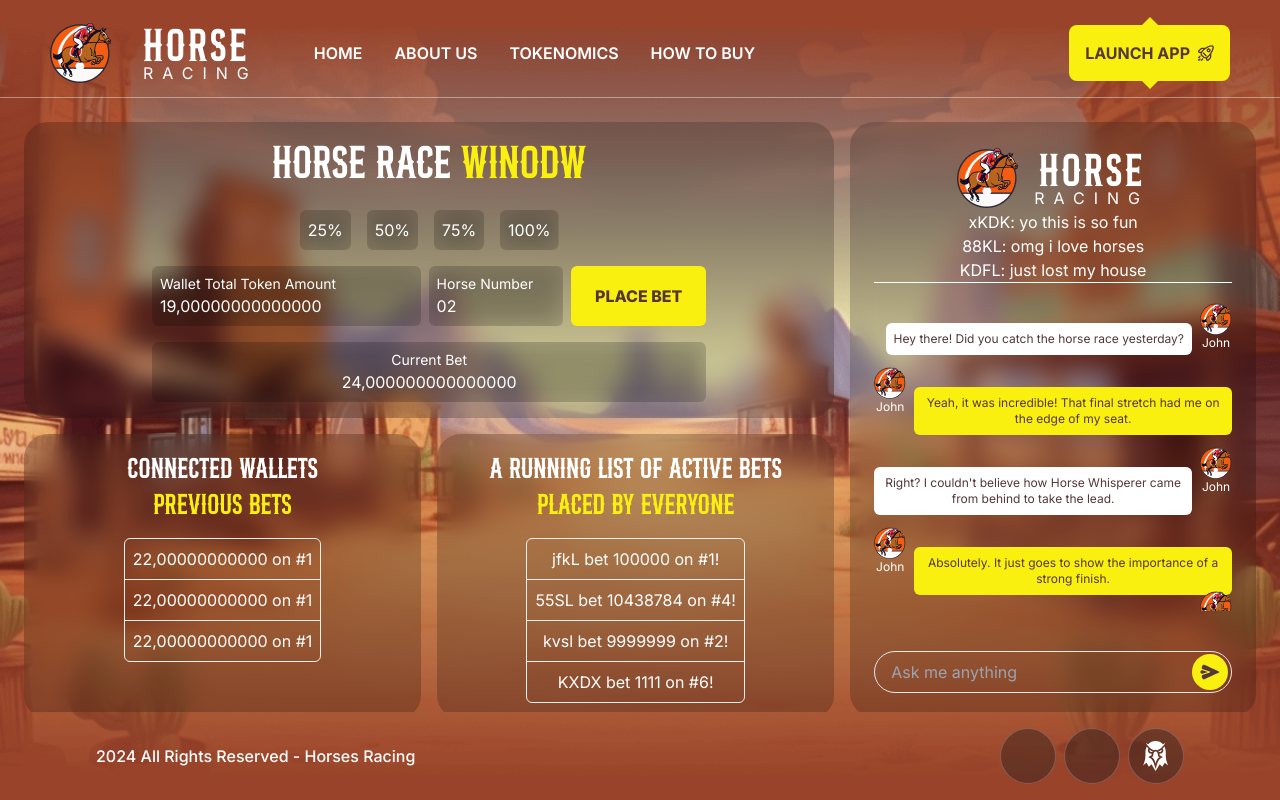
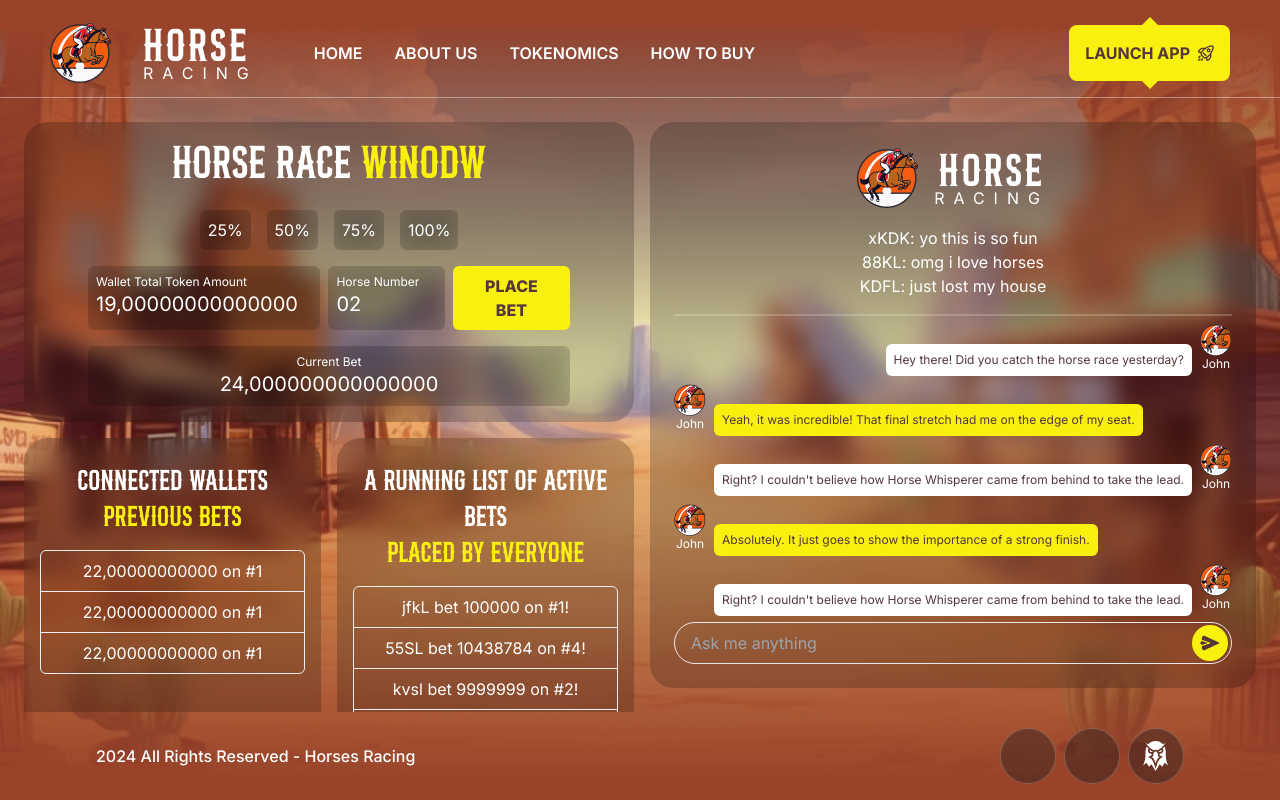
Before and after one commit to 0xcrypto102/HorseRacing, a Next.js app in the folder app/frontend/: page /launchapp in a window 1280 px wide. Built offline with nearby package versions, Linux system fonts and the light colour scheme; some icons are missing.

Commit message:
updated: launchpad

```diff
--- a/app/frontend/src/app/globals.css
+++ b/app/frontend/src/app/globals.css
@@ -26,6 +26,21 @@ body {
     rgb(var(--background-start-rgb));
 }
 
+::-webkit-scrollbar {
+  display: none; /* For Chrome, Safari, and Opera */
+}
+
+/* For Firefox */
+html {
+  scrollbar-width: none;
+  -ms-overflow-style: none;
+}
+
+body {
+  scrollbar-width: none;
+  -ms-overflow-style: none;
+}
+
 @layer utilities {
   .text-balance {
     text-wrap: balance;
--- a/app/frontend/src/app/launchapp/page.tsx
+++ b/app/frontend/src/app/launchapp/page.tsx
@@ -1,8 +1,9 @@
 export default function Home() {
   return (
-    <div className="flex h-fit md:p-6 p-8 gap-4">
-      <div className="w-2/3">
-        <div className="md:py-4 py-4 px-32 bg-black bg-opacity-20 rounded-3xl backdrop-blur-md text-center gap-4">
+    <div className="flex flex-col md:flex-row h-full md:p-6 p-8 gap-4">
+      <div className="flex-1">
+        {/* part1 start*/}
+        <div className="md:py-4 py-4 px-16 bg-black bg-opacity-20 rounded-3xl backdrop-blur-md text-center gap-4">
           <div className=" font-main-title text-5xl w-full text-center">
             horse race <span className="text-primary">winodw</span>
           </div>
@@ -22,31 +23,33 @@ export default function Home() {
           </div>
           <div className="flex flex-row w-full gap-2 mt-4">
             <div className="flex flex-col w-1/2 bg-black bg-opacity-10 rounded-md backdrop-blur-md p-2">
-              <div className=" text-left text-sm">
+              <div className=" text-left text-xs">
                 Wallet Total Token Amount
               </div>
-              <div className=" text-left">19,00000000000000</div>
+              <div className=" text-left text-xl overflow-scroll">19,00000000000000</div>
             </div>
             <div className="flex flex-col w-1/4 bg-black bg-opacity-10 rounded-md backdrop-blur-md p-2">
-              <div className=" text-left text-sm">Horse Number</div>
-              <div className=" text-left">02</div>
+              <div className=" text-left text-xs">Horse Number</div>
+              <div className=" text-left text-xl overflow-scroll">02</div>
             </div>
             <button className=" bg-primary text-secondary font-extrabold rounded-md p-2 px-4 w-1/4">
               PLACE BET
             </button>
           </div>
           <div className="flex flex-col bg-black bg-opacity-10 rounded-md backdrop-blur-md p-2 w-full mt-4">
-            <div className=" text-center text-sm">Current Bet</div>
-            <div className=" text-center">24,000000000000000</div>
+            <div className=" text-center text-xs">Current Bet</div>
+            <div className=" text-center text-xl overflow-scroll">24,000000000000000</div>
           </div>
         </div>
-        <div className="flex mt-4 gap-4">
-          <div className="flex-1 justify-center items-center md:p-4 p-4 bg-black bg-opacity-20 rounded-3xl backdrop-blur-md text-center">
+        {/* part1 end*/}
+        <div className="flex flex-col md:flex-row gap-4 mt-4">
+          {/* part2 start*/}
+          <div className="flex-1 justify-center items-center md:px-4 px-4 md:py-6 py-6 bg-black bg-opacity-20 rounded-3xl backdrop-blur-md text-center">
             <div className="font-main-title text-3xl">Connected Wallets</div>
             <div className="font-main-title text-3xl text-primary">
               Previous Bets
             </div>
-            <div className="rounded-md border border-[#eeeeee] flex flex-col w-fit mt-4 mx-auto">
+            <div className="rounded-md border border-[#eeeeee] flex flex-col mt-4 mx-auto">
               <div className="border-b border-b-[#eeeeee] p-2">
                 22,00000000000 on #1
               </div>
@@ -56,14 +59,16 @@ export default function Home() {
               <div className="p-2">22,00000000000 on #1</div>
             </div>
           </div>
-          <div className="flex-1 items-center md:p-4 p-4 bg-black bg-opacity-20 rounded-3xl backdrop-blur-md text-center">
+          {/* part2 end*/}
+          {/* part3 start*/}
+          <div className="flex-1 items-center md:px-4 px-4 md:py-6 py-6 bg-black bg-opacity-20 rounded-3xl backdrop-blur-md text-center">
             <div className="font-main-title text-3xl">
               a running list of active bets
             </div>
             <div className="font-main-title text-3xl text-primary">
               placed by everyone
             </div>
-            <div className="rounded-md border border-[#eeeeee] flex flex-col w-fit mt-4 mx-auto">
+            <div className="rounded-md border border-[#eeeeee] flex flex-col mt-4 mx-auto">
               <div className="border-b border-b-[#eeeeee] p-2">
                 jfkL bet 100000 on #1!
               </div>
@@ -76,9 +81,11 @@ export default function Home() {
               <div className="p-2">KXDX bet 1111 on #6!</div>
             </div>
           </div>
+          {/* part3 end*/}
         </div>
       </div>
-      <div className="w-1/3 p-6 bg-black bg-opacity-20 rounded-3xl backdrop-blur-md text-center h-full flex flex-col justify-between">
+      {/* part4 end*/}
+      <div className="flex-2 p-6 bg-black bg-opacity-20 rounded-3xl backdrop-blur-md text-center h-full flex flex-col justify-between">
         <div className="flex justify-center lg:gap-4 gap-2">
           <img
             src="/images/logo.png"
@@ -92,67 +99,69 @@ export default function Home() {
             <div className="tracking-[9px] -mt-2">RACING</div>
           </div>
         </div>
-        <div className="flex flex-col border-b border-b-white">
+
+        <div className="flex flex-col border-b-2 border-b-white py-4 border-opacity-20">
           <div> xKDK: yo this is so fun</div>
           <div> 88KL: omg i love horses</div>
           <div> KDFL: just lost my house</div>
         </div>
-        <div className="flex flex-col justify-between gap-4 grow overflow-auto">
-          <div className="flex flex-col gap-4">
-            <div className="flex flex-row relative gap-2 mt-10">
-              <div className=" absolute -top-5 right-0">
+
+        <div className="flex flex-col gap-4 grow overflow-auto py-2">
+          <div className="flex flex-col gap-2">
+            <div className="flex flex-row gap-2 ml-auto pl-10">
+              <div className="flex flex-row bg-white w-fit text-secondary rounded-md p-2 text-xs mt-5">
+                {"Hey there! Did you catch the horse race yesterday?"}
+              </div>
+              <div className="">
                 <img src="/images/logo.png" className=" rounded-full w-8 h-8" />
                 <div className=" text-xs"> John</div>
               </div>
-              <div className="flex flex-row bg-white w-fit text-secondary rounded-md p-2 text-xs absolute right-10">
-                Hey there! Did you catch the horse race yesterday?
+            </div>
+
+            <div className="flex flex-row gap-2 mr-auto pr-10">
+              <div className="">
+                <img src="/images/logo.png" className=" rounded-full w-8 h-8" />
+                <div className=" text-xs"> John</div>
+              </div>
+              <div className="flex flex-row bg-primary w-fit text-secondary rounded-md p-2 text-xs mt-5">
+                {"Yeah, it was incredible! That final stretch had me on the edge of my seat."}
               </div>
             </div>
 
-            <div className="flex flex-row relative gap-2 mt-12">
-              <div className=" absolute -top-5 left-0">
+            <div className="flex flex-row gap-2 ml-auto pl-10">
+              <div className="flex flex-row bg-white w-fit text-secondary rounded-md p-2 text-xs mt-5">
+                {"Right? I couldn't believe how Horse Whisperer came from behind to take the lead."}
+              </div>
+              <div className="">
                 <img src="/images/logo.png" className=" rounded-full w-8 h-8" />
                 <div className=" text-xs"> John</div>
               </div>
-              <div className="flex flex-row bg-primary w-fit text-secondary rounded-md p-2 text-xs absolute left-10">
-                Yeah, it was incredible! That final stretch had me on the edge
-                of my seat.
+            </div>
+
+            <div className="flex flex-row gap-2 mr-auto pr-10">
+              <div className="">
+                <img src="/images/logo.png" className=" rounded-full w-8 h-8" />
+                <div className=" text-xs"> John</div>
+              </div>
+              <div className="flex flex-row bg-primary w-fit text-secondary rounded-md p-2 text-xs mt-5">
+                {"Absolutely. It just goes to show the importance of a strong finish."}
               </div>
             </div>
 
-            <div className="flex flex-row relative gap-2 mt-16">
-              <div className=" absolute -top-5 right-0">
+            <div className="flex flex-row gap-2 ml-auto pl-10">
+              <div className="flex flex-row bg-white w-fit text-secondary rounded-md p-2 text-xs mt-5">
+                {"Right? I couldn't believe how Horse Whisperer came from behind to take the lead."}
+              </div>
+              <div className="">
                 <img src="/images/logo.png" className=" rounded-full w-8 h-8" />
                 <div className=" text-xs"> John</div>
               </div>
-              <div className="flex flex-row bg-white w-fit text-secondary rounded-md p-2 text-xs absolute right-10">
-                {"Right? I couldn't believe how Horse Whisperer came from behind to take the lead."}
-              </div>
             </div>
 
-            <div className="flex flex-row relative gap-2 mt-16">
-              <div className=" absolute -top-5 left-0">
-                <img src="/images/logo.png" className=" rounded-full w-8 h-8" />
-                <div className=" text-xs"> John</div>
-              </div>
-              <div className="flex flex-row bg-primary w-fit text-secondary rounded-md p-2 text-xs absolute left-10">
-                Absolutely. It just goes to show the importance of a strong
-                finish.
-              </div>
-            </div>
-
-            <div className="flex flex-row relative gap-2 mt-12">
-              <div className=" absolute -top-5 right-0">
-                <img src="/images/logo.png" className=" rounded-full w-8 h-8" />
-                <div className=" text-xs"> John</div>
-              </div>
-              <div className="flex flex-row bg-white w-fit text-secondary rounded-md p-2 text-xs absolute right-10">
-                {"Right? I couldn't believe how Horse Whisperer came from behind to take the lead."}
-              </div>
-            </div>
           </div>
         </div>
-        <div className="flex flex-row items-center mt-10 relative">
+
+        <div className="flex flex-row items-center relative">
           <input
             type="text"
             className="p-2 w-full bg-transparent rounded-3xl border relative pl-4"
@@ -164,6 +173,7 @@ export default function Home() {
           />
         </div>
       </div>
+      {/* part4 end*/}
     </div>
   );
 }
```
